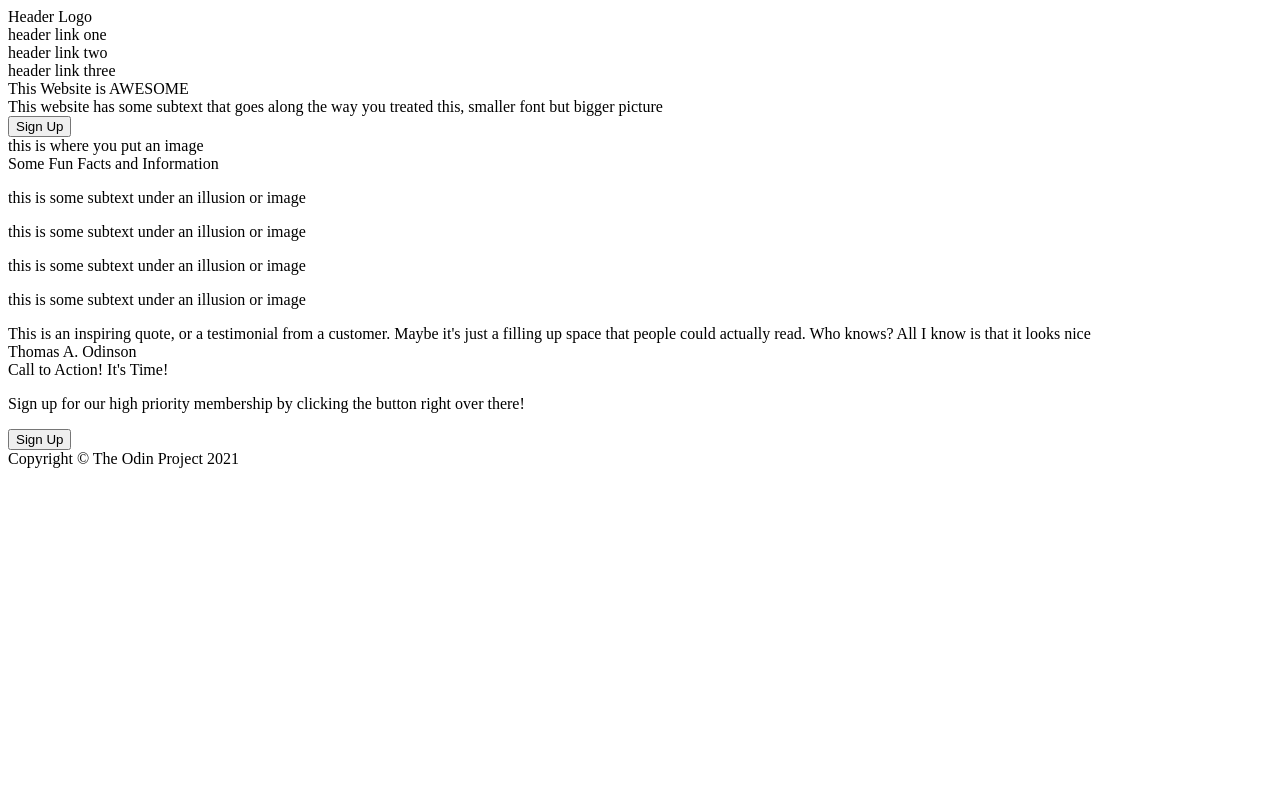
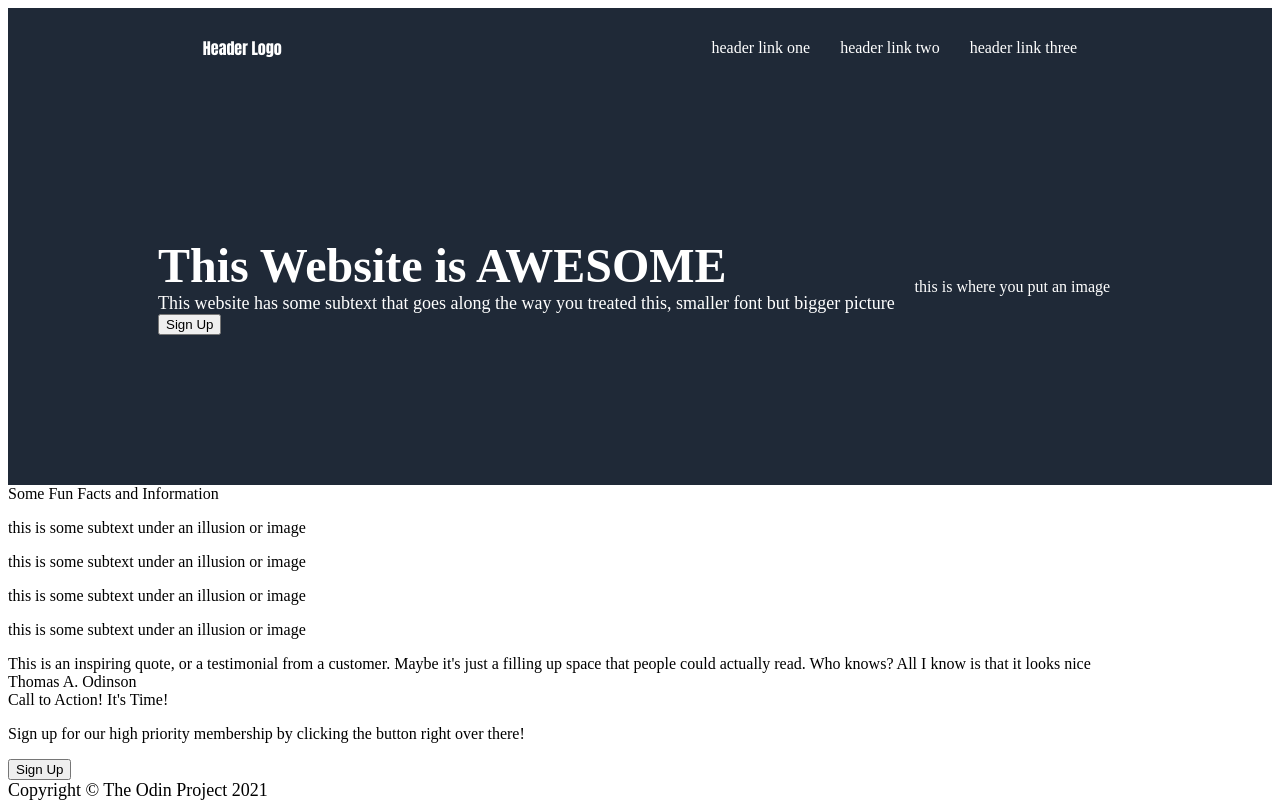
Before and after one commit to kenhardika/landing-page, a plain HTML site: page index.html in a window 1280 px wide. Drawn offline with Linux system fonts and the light colour scheme.

Commit message:
update header in css

```diff
--- a/index.html
+++ b/index.html
@@ -5,14 +5,16 @@
     <meta http-equiv="X-UA-Compatible" content="IE=edge">
     <meta name="viewport" content="width=device-width, initial-scale=1.0">
     <title>Landing Page</title>
-    <link rel="spreadsheet" href="style.css">
+    <link rel="stylesheet" href="style.css">
 </head>
 <body>
     <div class="header">
         <div class="h-left"> Header Logo </div>
-        <div claas="h-right">header link one</div>
-        <div claas="h-right">header link two</div>
-        <div class="h-right">header link three</div>
+        <ul>
+            <li> <a href="https://google.com"> header link one </a></li>
+            <li> <a href="https://google.com"> header link two </a></li>
+            <li> <a href="https://google.com"> header link three </a></li>
+        </ul>
     </div>
     <div class="upper">
         <div class="up-left">
@@ -20,7 +22,7 @@
             <div class="text">
             This website has some subtext that goes along the way you treated this, smaller font but bigger picture
             </div>
-            <button class="sign-1">Sign Up</button>
+            <button>Sign Up</button>
         </div>
         <div class="up-right">
             this is where you put an image
--- a/style.css
+++ b/style.css
@@ -0,0 +1,71 @@
+body{
+    display: flex;
+    flex-direction: column;
+}
+
+.header{
+    display: flex;
+    flex-direction: row;
+    height: 80px;
+    background-color: #1f2937;
+}
+
+.h-left {
+    display: flex;
+    align-items: center;
+    justify-content: center;
+    flex-grow: 1;
+    font-family: Impact, Haettenschweiler, 'Arial Narrow Bold', sans-serif;
+    color: white;
+}
+
+ul {
+    display: flex;
+    list-style: none;
+    align-items: center;
+    justify-content: center;
+    flex-grow: 1;
+    gap: 30px;
+}
+
+a {
+    color: white;
+    text-decoration: none;
+}
+
+
+.upper {
+    display: flex;
+    flex-direction: row;
+    background-color: #1f2937;
+    color: white;
+    padding: 150px;
+}
+
+.up-left{
+    display: flex;
+    flex-direction: column;
+    flex-grow: 1;
+}
+
+
+.up-right {
+    display: flex;
+    justify-content: center;
+    align-items: center;
+    flex-grow: 3;
+}
+
+.up-one{
+    background-color:#1f2937;
+    font-size: 48px;
+    font-weight: 900;
+}
+
+.text {
+    font-size: 18px;
+}
+
+button {
+    align-self: flex-start;
+}
```
